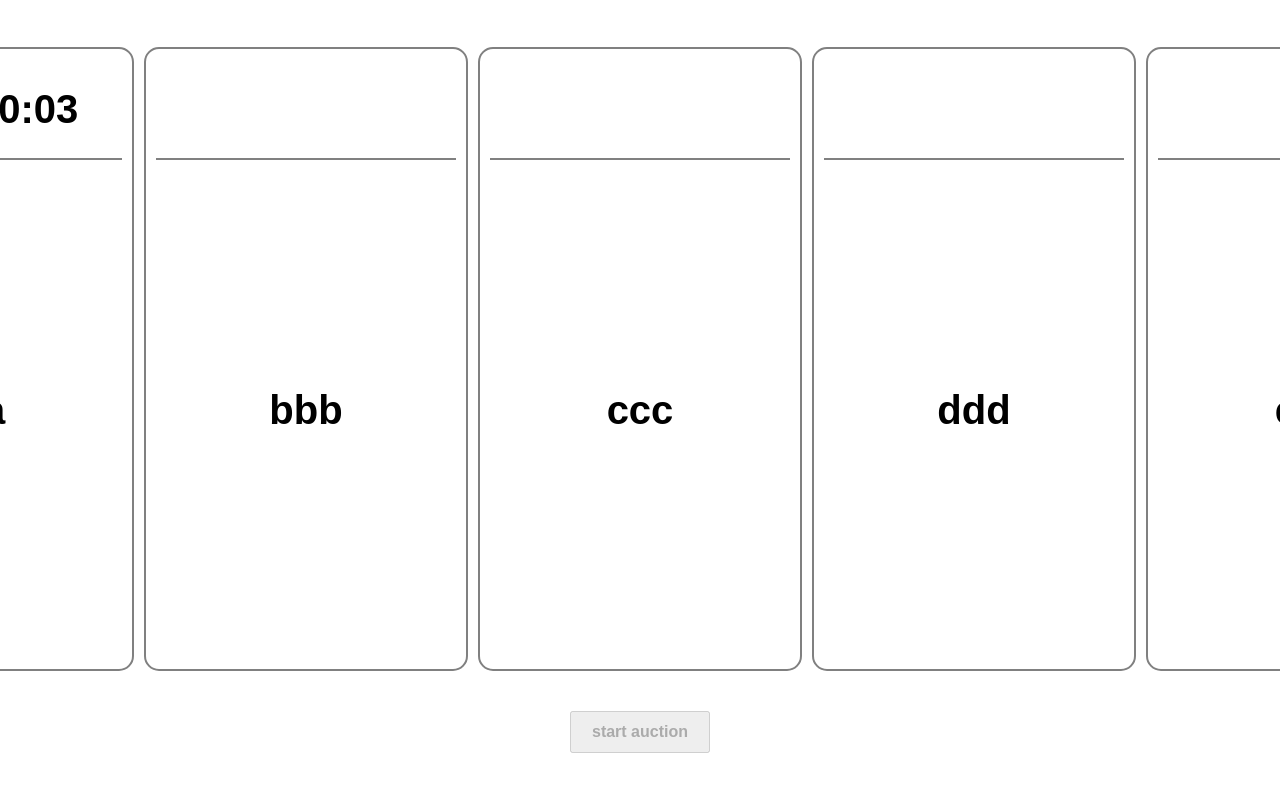
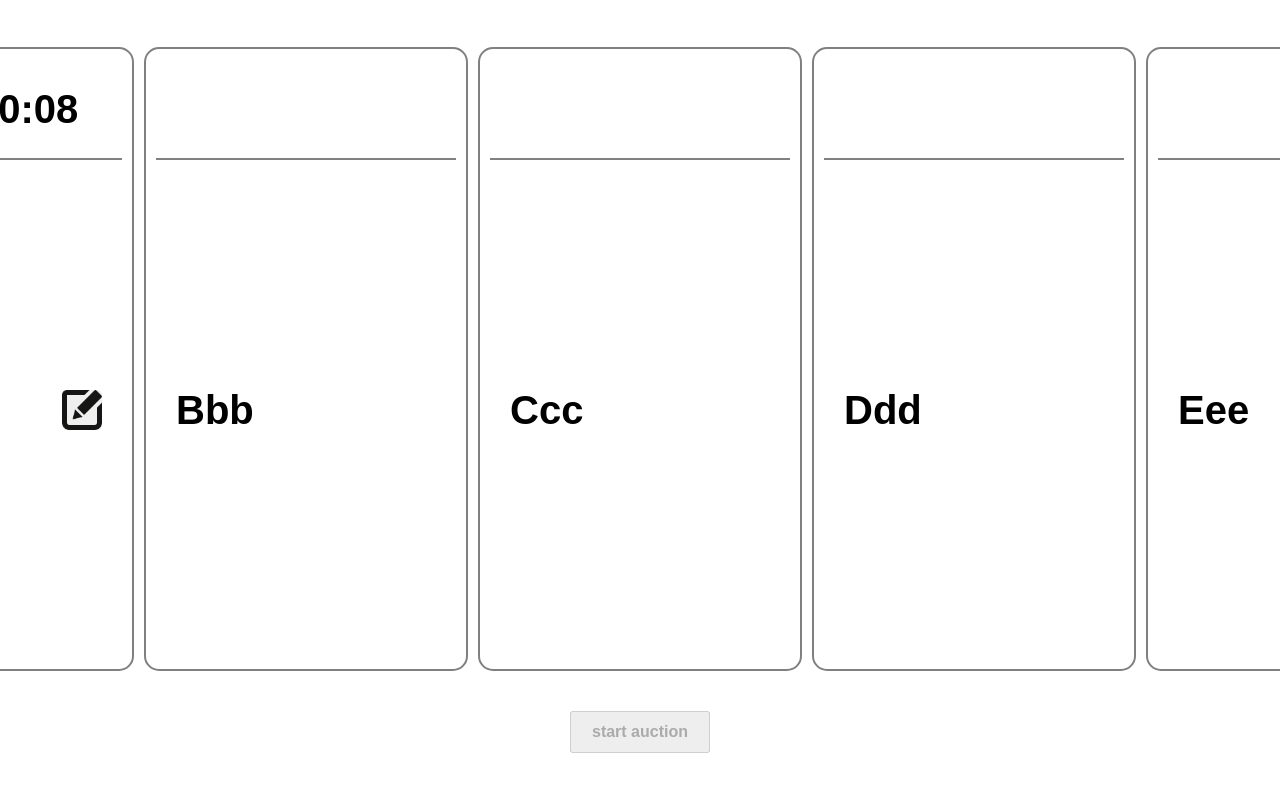
Before and after one commit to deniSwd/auction-timer, a React (Create React App) app: page / in a window 1280 px wide. Both pictures are taken after a click on the button "start auction". Shown: the top 792 px of the page. Built offline with nearby package versions, Linux system fonts and the light colour scheme.

Commit message:
feat: edit button, input for property value

```diff
--- a/src/App.tsx
+++ b/src/App.tsx
@@ -9,12 +9,14 @@ export const App: FC = () => {
 
   const [value, setValue] = useState(-1)
   const [currentIndex, setCurrentIndex] = useState(-1)
+  const [editMode, setEditMode] = useState(false)
 
   useEffect(() => {
     if (value === -1) return
     if (value === 0) {
       setCurrentIndex(idx => idx + 1)
-      setValue(value + 5)
+      setValue(value + 10)
+      setEditMode(false)
     }
     const time = setTimeout(() => {
       setValue(value > 0 ? value - 1 : 0)
@@ -29,11 +31,36 @@ export const App: FC = () => {
   return (
     <div className={s.app}>
       <div className={s.timersWrap}>
-        <Timer valueTimer={value} userName={'aaa'} id={idList[0]} currentId={idList[currentIndex % idList.length]} />
-        <Timer valueTimer={value} userName={'bbb'} id={idList[1]} currentId={idList[currentIndex % idList.length]} />
-        <Timer valueTimer={value} userName={'ccc'} id={idList[2]} currentId={idList[currentIndex % idList.length]} />
-        <Timer valueTimer={value} userName={'ddd'} id={idList[3]} currentId={idList[currentIndex % idList.length]} />
-        <Timer valueTimer={value} userName={'eee'} id={idList[4]} currentId={idList[currentIndex % idList.length]} />
+        <Timer valueTimer={value}
+               userName={'Aaa'}
+               id={idList[0]}
+               currentId={idList[currentIndex % idList.length]}
+               setEditMode={setEditMode}
+               editMode={editMode} />
+        <Timer valueTimer={value}
+               userName={'Bbb'}
+               id={idList[1]}
+               currentId={idList[currentIndex % idList.length]}
+               setEditMode={setEditMode}
+               editMode={editMode} />
+        <Timer valueTimer={value}
+               userName={'Ccc'}
+               id={idList[2]}
+               currentId={idList[currentIndex % idList.length]}
+               setEditMode={setEditMode}
+               editMode={editMode} />
+        <Timer valueTimer={value}
+               userName={'Ddd'}
+               id={idList[3]}
+               currentId={idList[currentIndex % idList.length]}
+               setEditMode={setEditMode}
+               editMode={editMode} />
+        <Timer valueTimer={value}
+               userName={'Eee'}
+               id={idList[4]}
+               currentId={idList[currentIndex % idList.length]}
+               setEditMode={setEditMode}
+               editMode={editMode} />
       </div>
       <button onClick={() => onStartTimer()} disabled={value > 0}>start auction</button>
     </div>
--- a/src/components/Timer.module.scss
+++ b/src/components/Timer.module.scss
@@ -10,17 +10,54 @@
   border: 2px solid gray;
   border-radius: 15px;
   padding: 10px;
+
   .timer {
     height: 100%;
     display: flex;
     justify-content: center;
     align-items: center;
   }
+
   .propertiesBox {
     height: 100%;
     border-top: 2px solid gray;
+    padding: 0 20px;
     display: flex;
-    justify-content: center;
+    justify-content: space-between;
     align-items: center;
+
+    .propertyValue {
+      display: flex;
+      justify-content: center;
+      align-items: center;
+      input {
+        height: 40px;
+        width: 140px;
+        padding: 0 5px;
+        font-size: 40px;
+        line-height: 38px;
+        font-family: Arial, sans-serif;
+        font-weight: bold;
+      }
+    }
+
+    .editModeButton {
+      display: flex;
+      justify-content: center;
+      align-items: center;
+
+      button {
+        height: 40px;
+        width: 40px;
+        padding: 0;
+        margin: 0;
+        text-align: center;
+        border: none;
+        border-radius: 5px;
+        img{
+          width: 100%;
+        }
+      }
+    }
   }
 }
--- a/src/components/Timer.tsx
+++ b/src/components/Timer.tsx
@@ -1,14 +1,25 @@
-import { FC } from 'react'
+import { FC, useEffect, useState } from 'react'
 import s from './Timer.module.scss'
-
+import editModeButtonImg from '../assets/editModeButtonImg.png'
+import yesButtonImg from '../assets/yes.png'
 type TimerProps = {
   valueTimer: number
   userName: string
   id: number
   currentId: number
+  editMode: boolean
+  setEditMode: (editMode: boolean) => void
 }
 
-export const Timer: FC<TimerProps> = ({ valueTimer, userName, id, currentId }) => {
+export const Timer: FC<TimerProps> = ({
+                                        valueTimer,
+                                        userName,
+                                        id,
+                                        currentId,
+                                        setEditMode,
+                                        editMode,
+                                      }) => {
+
 
   const min = Math.floor(valueTimer / 60)
   const sec = valueTimer % 60
@@ -21,7 +32,19 @@ export const Timer: FC<TimerProps> = ({ valueTimer, userName, id, currentId }) =
           `Timer: ${min}:${sec.toString().padStart(2, '0')}`}
       </div>
       <div className={s.propertiesBox}>
-        {userName}
+        <div className={s.propertyValue}>
+          {currentId === id &&
+          valueTimer > 0 &&
+          editMode ? <input value={userName} /> : userName}
+        </div>
+        <div className={s.editModeButton}> {currentId === id &&
+          valueTimer > 0 &&
+          <button
+            onClick={() => setEditMode(!editMode)}>
+            {editMode ?
+              <img src={yesButtonImg} alt={'V'}/>:
+              <img src={editModeButtonImg} alt={'!'}/>}
+          </button>}</div>
       </div>
     </div>
   )
```
Also changed, not shown: src/assets/editModeButtonImg.png (added), src/assets/yes.png (added).
